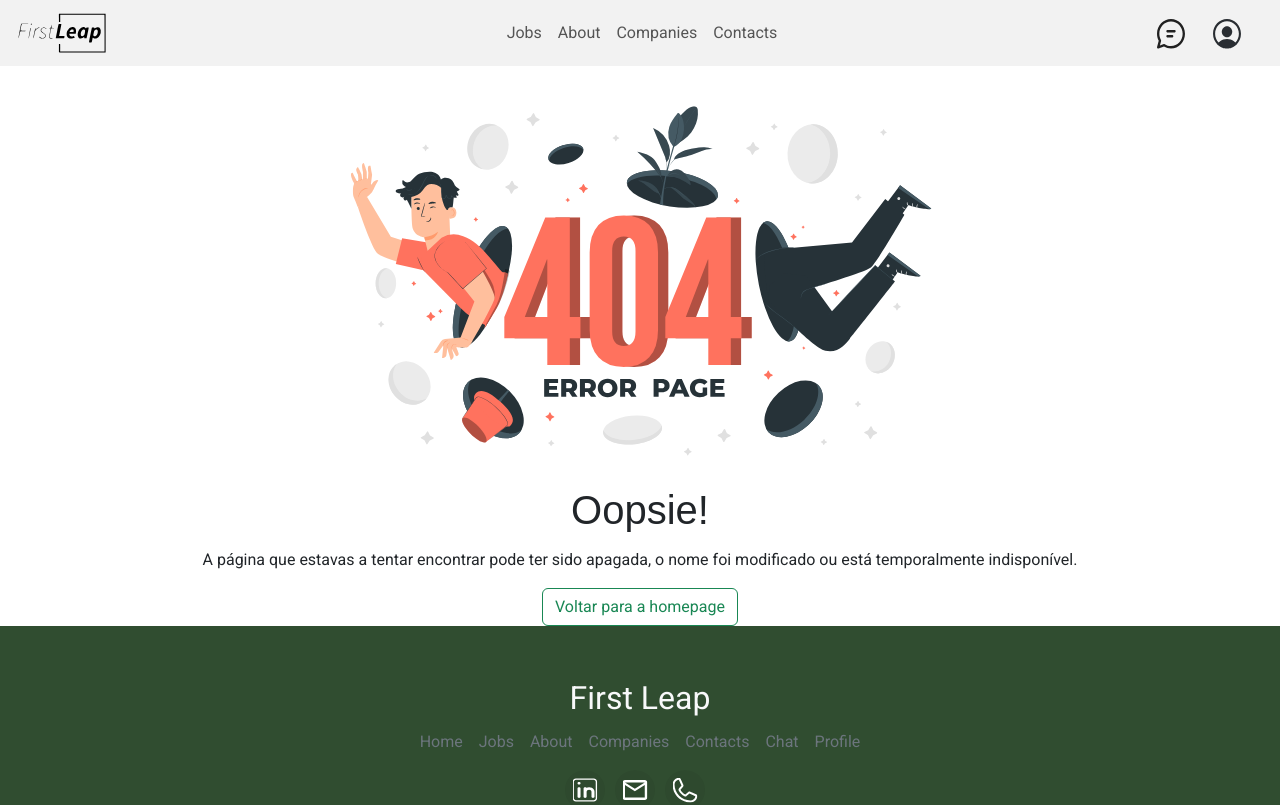
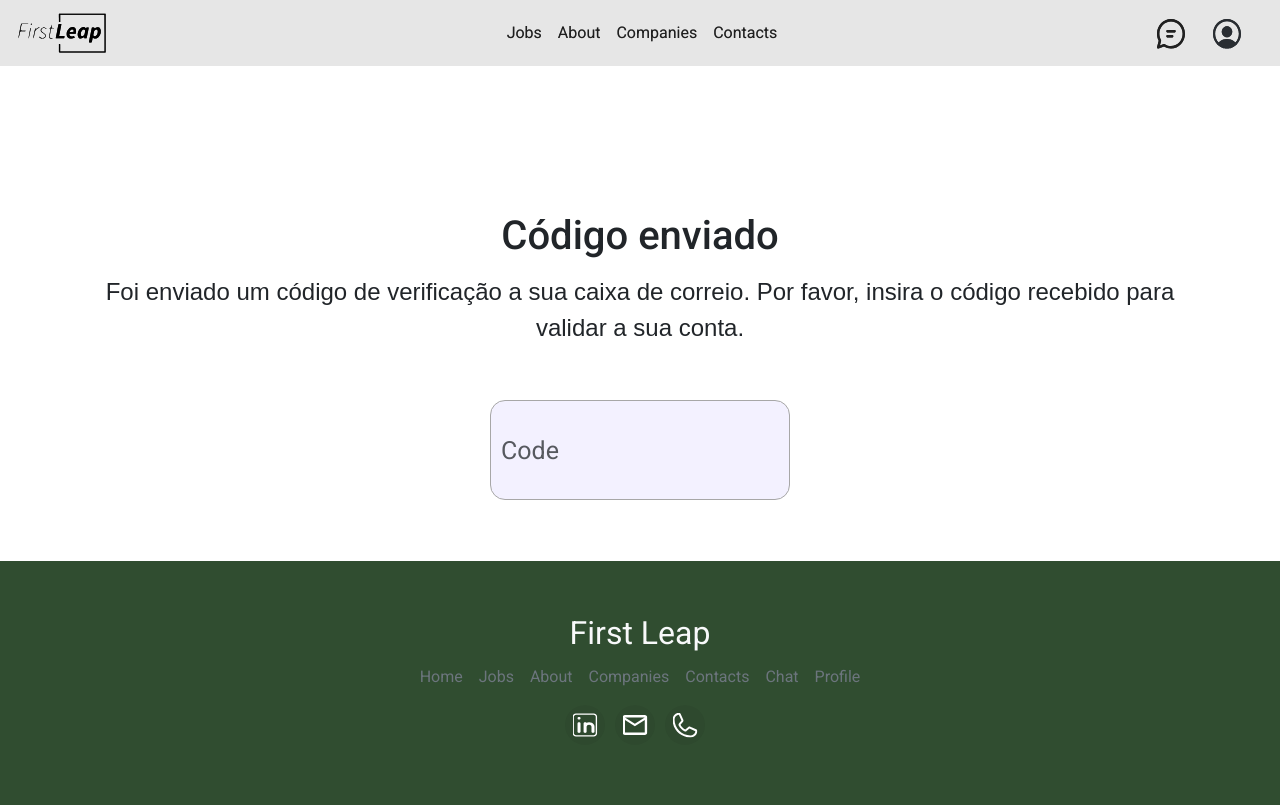
Before and after one commit to Arianna-Cicero/First-Leap, a React (Vite) app: page /emailCode in a window 1280 px wide. Shown: the top 805 px of the page. Built offline with nearby package versions, Linux system fonts and the light colour scheme.

Commit message:
A lot of things: updated the routes, make the apply button, code input page. connected login with back end, share button and some api requests

```diff
--- a/package.json
+++ b/package.json
@@ -15,7 +15,9 @@
     "bootstrap": "^5.3.3",
     "react": "^18.2.0",
     "react-dom": "^18.2.0",
-    "react-router-dom": "^6.23.0"
+    "react-router-dom": "^6.23.1",
+    "react-share": "^5.1.0",
+    "react-share-kit": "^1.1.0"
   },
   "devDependencies": {
     "@types/react": "^18.2.66",
--- /dev/null
+++ b/src/components/applyButton.jsx
@@ -0,0 +1,25 @@
+import React from "react";
+import "./styles.css"; // Import the CSS file for styling
+
+function ApplyButton() {
+  const applyForJob = async () => {
+    try {
+      const candidateId = 1; // Replace with the actual candidate ID
+      const jobId = await getJobOfferById();
+      const response = await applyForJob(candidateId, jobId);
+      console.log("Applied successfully:", response.data);
+    } catch (error) {
+      console.error("Error applying for job:", error);
+    }
+  };
+
+  return (
+    <div className="d-flex justify-content-center mt-3">
+      <button className="create-button" onClick={applyForJob}>
+        Candidatar
+      </button>
+    </div>
+  );
+}
+
+export default ApplyButton;
--- /dev/null
+++ b/src/components/codeInput.jsx
@@ -0,0 +1,46 @@
+import React from "react";
+import Layout from "../components/layout";
+
+function CodeInput() {
+
+
+
+  return (
+    <Layout>
+      <div
+        className="container"
+        style={{
+          display: "flex",
+          justifyContent: "center",
+          alignItems: "center",
+          minHeight: "30vh",
+        }}
+      >
+        <div className="text-center">
+          <h1 className="title title-large">Código enviado</h1>
+          <h4>
+            Foi enviado um código de verificação a sua caixa de correio. Por
+            favor, insira o código recebido para validar a sua conta.
+          </h4>
+        </div>
+      </div>
+      <div
+        className="container"
+        style={{
+          display: "flex",
+          justifyContent: "center",
+          alignItems: "center",
+        }}
+      >
+        <input
+          type="Codigo"
+          className="form-control register-input code-input"
+          id="code"
+          placeholder="Code"
+        />
+      </div>
+    </Layout>
+  );
+}
+
+export default CodeInput;
--- a/src/components/loginComp.jsx
+++ b/src/components/loginComp.jsx
@@ -4,37 +4,39 @@ import React, { useState } from "react";
 import FacebookIcon from "../assets/Facebook_Icon.svg";
 import GoogleIcon from "../assets/Google_Icon.svg";
 import { Link } from "react-router-dom";
-import { getUtilizador } from "../shared/apiService";
+import { createAuth } from "../shared/apiService";
+
 function LoginComp() {
   const [user, setUser] = useState("");
   const [password, setPassword] = useState("");
 
-  const handleSubmit = async () => {
-    //event.present.default();
+  const handleSubmit = async (event) => {
+    event.preventDefault();
     console.log("entrou aqui");
-    let response;
+
     const userobj = {
-      user: user,
+      username: user,
       password: password,
     };
-    const login = {
-      user: user,
-      login: "1",
-    };
+
     try {
-      //response = await getUtilizador(userobj);
-
-      response = "1";
+      const response = await createAuth(userobj);
+      if (response && response.data) {
+        localStorage.setItem("login", JSON.stringify(response.data));
+        window.location.href = "/home"; // Navigate to the home page
+      } else {
+        alert("Combinação Inválida");
+      }
     } catch (err) {
-      console.log(err);
-    }
-    if (response != "" || response != null) {
-      localStorage.setItem("login", JSON.stringify(login));
-      history.push("/home");
-    } else {
-      alert("Combinação Invalidada");
+      if (err.response && err.response.data.message === 'User not verified') {
+        alert("Usuário não verificado. Por favor, verifique seu email.");
+      } else {
+        console.error("Erro ao tentar fazer login:", err);
+        alert("Combinação Inválida");
+      }
     }
   };
+
   return (
     <div className="container text-center">
       <div className="row align-items-start">
@@ -45,7 +47,7 @@ function LoginComp() {
           <form method="get" onSubmit={handleSubmit}>
             <h3>LOGIN</h3>
             <input
-              type="email"
+              type="text"
               className="form-control register-input"
               id="username"
               placeholder="Username"
--- a/src/components/registerComp.jsx
+++ b/src/components/registerComp.jsx
@@ -2,10 +2,12 @@ import "./styles.css";
 import Imagem from "../assets/Login-rafiki.svg";
 import { React, useEffect, useState, useRef } from "react";
 import axios from "axios";
+import { useNavigate } from "react-router-dom";
 
 function RegisterComp() {
   const userRef = useRef();
   const errRef = useRef();
+  const navigate = useNavigate()
 
   const url = "http://localhost:3000/candidate";
   /* eslint-disable */
@@ -79,6 +81,7 @@ function RegisterComp() {
 
       setErrMsg("");
       setSuccess(true);
+      return navigate("/emailCode")
     } catch (err) {
       console.error("Error registering user:", err);
       setErrMsg("Registration failed");
--- /dev/null
+++ b/src/components/shareIcon.jsx
@@ -0,0 +1,40 @@
+import React from 'react';
+import ShareIcon from '../assets/Share-Icon.svg';
+
+const SharingIcon = () => {
+
+  const handleShare = async () => {
+
+    const shareData = {
+      title: 'Check out this awesome job!',
+      text: 'Take a look at this cool job I found!',
+      url: window.location.href
+    };
+
+    if (navigator.share) {
+      try {
+        await navigator.share(shareData);
+        console.log('Content shared successfully!');
+      } catch (err) {
+        console.error('Error sharing content:', err);
+      }
+    } else {
+      const fallbackUrl = `https://www.facebook.com/sharer/sharer.php?u=${encodeURIComponent(window.location.href)}`;
+      window.open(fallbackUrl, '_blank');
+    }
+  };
+
+  return (
+    <div>
+      <img
+        src={ShareIcon}
+        alt="Share Icon"
+        className="share-icon"
+        onClick={handleShare}
+        style={{ cursor: 'pointer' }}
+      />
+    </div>
+  );
+};
+
+export default SharingIcon;
--- a/src/components/styles.css
+++ b/src/components/styles.css
@@ -255,3 +255,9 @@
 .toggle-button.close {
   background-color: red;
 }
+
+.code-input {
+  height: 100px;
+  border-radius: 15px;
+  font-size: 25px;
+}
--- a/src/main.jsx
+++ b/src/main.jsx
@@ -2,11 +2,42 @@ import React from "react";
 import ReactDOM from "react-dom/client";
 import App from "./App.jsx";
 import { GoogleOAuthProvider } from "@react-oauth/google";
+import { RouterProvider, createBrowserRouter } from "react-router-dom";
+import Home from "../src/pages/home";
+import Contacts from "./pages/contacts";
+import About from "./pages/about";
+import Companies from "./pages/companies";
+import NoPage from "./pages/noPage";
+import Desempregados from "./pages/desempregados";
+import Login from "./pages/login";
+import Register from "./pages/register";
+import JobOffer from "./pages/jobOffer";
+import Jobs from "./pages/jobs";
+import CreateJob from "./pages/createJob";
+import EmailCode from "./pages/emailCode";
+const router = createBrowserRouter([
+  {
+    path: "/",
+    element: <Home />,
+  },
+  { path: "/jobs", element: <Jobs /> },
+  { path: "/home", element: <Home /> },
+  { path: "/contacts", element: <Contacts /> },
+  { path: "/about", element: <About /> },
+  { path: "/companies", element: <Companies /> },
+  { path: "/desempregados", element: <Desempregados /> },
+  { path: "/login", element: <Login /> },
+  { path: "/register", element: <Register /> },
+  { path: "/joboffer/:id", element: <JobOffer /> },
+  { path: "/createJob", element: <CreateJob /> },
+  { path: "/emailCode", element: <EmailCode /> },
+  { path: "*", element: <NoPage /> },
+]);
 
 ReactDOM.createRoot(document.getElementById("root")).render(
   <React.StrictMode>
     <GoogleOAuthProvider clientId="946542670115-ndfkrdtcfhsnd8i99r8shm9r855utrqd.apps.googleusercontent.com">
-      <App />
+      <RouterProvider router={router} />
     </GoogleOAuthProvider>
   </React.StrictMode>
 );
--- /dev/null
+++ b/src/pages/emailCode.jsx
@@ -0,0 +1,13 @@
+import React from "react";
+import Layout from "../components/layout";
+import CodeInput from "../components/codeInput";
+
+function EmailCode() {
+  return (
+    <Layout>
+      <CodeInput></CodeInput>
+    </Layout>
+  );
+}
+
+export default EmailCode;
--- a/src/pages/jobOffer.jsx
+++ b/src/pages/jobOffer.jsx
@@ -1,11 +1,10 @@
 import React, { useState, useEffect } from "react";
 import Layout from "../components/layout";
 import "./styles.css"; // Import the CSS file for styling
-import ShareIcon from "../assets/Share-Icon.svg";
-import { getJobOfferById, getJobOffers } from "../shared/apiService";
+import { getJobOfferById } from "../shared/apiService";
 import { useParams } from "react-router-dom";
-
-
+import SharingIcon from "../components/shareIcon";
+import ApplyButton from "../components/applyButton";
 function JobOffer() {
   const { id } = useParams();
   const [jobOffer, setJobOffer] = useState(null);
@@ -14,7 +13,7 @@ function JobOffer() {
   useEffect(() => {
     const fetchJobOffer = async () => {
       try {
-        const data = await getJobOfferById(id); // Fetch job offer data by ID
+        const data = await getJobOfferById(id);
         setJobOffer(data);
       } catch (error) {
         console.error("Error fetching job offer:", error);
@@ -22,9 +21,8 @@ function JobOffer() {
         setLoading(false);
       }
     };
-
     fetchJobOffer();
-  }, [id]); // Make sure to include id in the dependency array
+  }, [id]);
 
   if (loading) {
     return <div>Loading...</div>;
@@ -109,10 +107,8 @@ function JobOffer() {
           />
         </div>
         <div className="d-flex justify-content-center mt-3">
-          <button className="create-button" disabled>
-            Candidatar
-          </button>
-          <img src={ShareIcon} alt="Share Icon" className="share-icon" />
+          <ApplyButton/>
+          <SharingIcon/>
         </div>
       </div>
     </Layout>
--- a/src/shared/apiService.ts
+++ b/src/shared/apiService.ts
@@ -80,8 +80,9 @@ export const patch = async (path, id, data) => {
   }
 };
 
+
 // Auth/Login requests
-const path_login = "/candidacy";
+const path_login = "/auth/login";
 export const getAuth = () => get(path_login);
 export const createAuth = (data) => post(path_login, data);
 export const updateAuth = (id, data) => patch(path_login, id, data);
@@ -93,6 +94,8 @@ export const getCandidacy = () => get(path_candidacy);
 export const createCandidacy = (data) => post(path_candidacy, data);
 export const updateCandidacy = (id, data) => patch(path_candidacy, id, data);
 export const deleteCandidacy = (id) => deleteResource(path_candidacy, id);
+export const applyForJob = (candidateId, jobId) => post(`${path_candidacy}/apply`, { candidateId, jobId });
+
 
 //Candidate requests
 const path_candidate = "/candidate";
@@ -100,6 +103,7 @@ export const getCandidate = () => get("/candidates");
 export const createCandidate = (data: any) => axios.post(path_candidate, data);
 export const updateCandidate = (id, data) => patch(path_candidate, id, data);
 export const deleteCandidate = (id) => deleteResource(path_candidate, id);
+export const verifyEmail = (codigo, userId) => post(codigo, userId)
 
 //Utilizador requests
 const path_utilizador = "/utilizador";
```
Also changed, not shown: src/App.jsx (+5 -2 lines), 1 other file (tests, documents, lock files or other folders).
